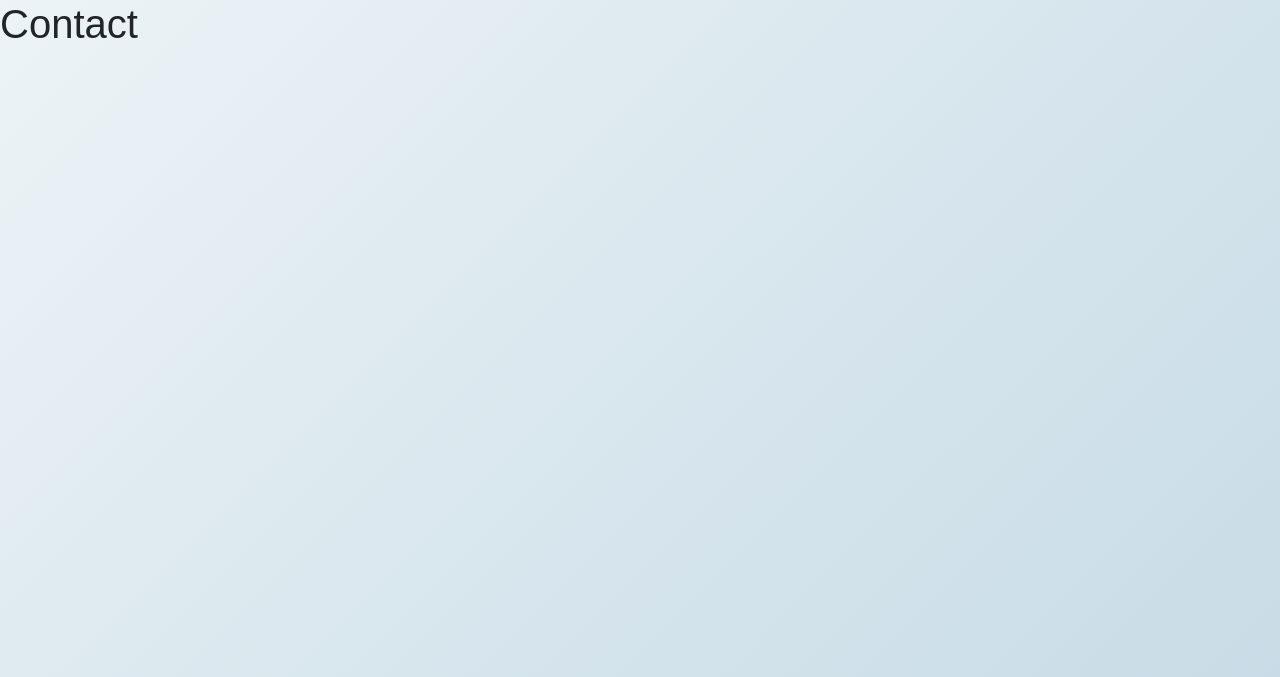
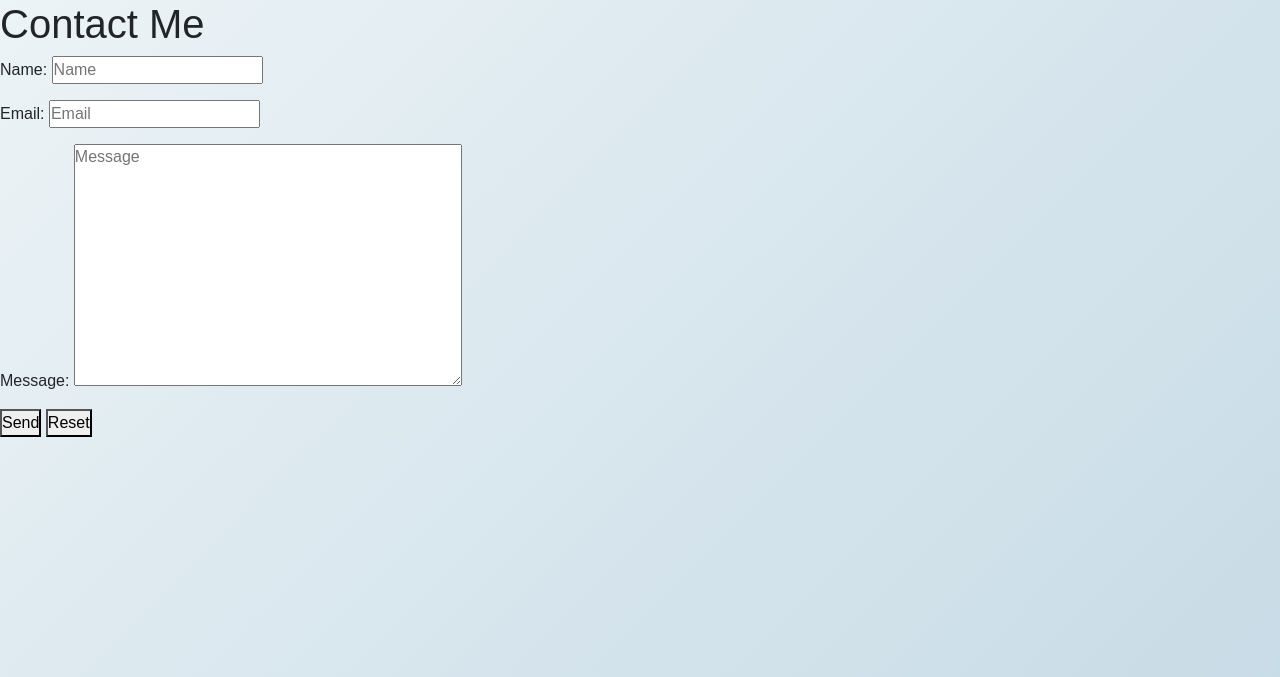
Before and after one commit to Rife49/117, a Django app: page /contact/ in a window 1280 px wide. Shown: the part 63-740 px from the top of the page. Run offline with Django 5.2, Linux system fonts and the light colour scheme.

Commit message:
update 1

```diff
--- /dev/null
+++ b/pages/forms.py
@@ -0,0 +1,9 @@
+from django import forms
+
+class ContactForm(forms.Form):
+    name = forms.CharField(max_length=50,
+        widget=forms.TextInput(attrs={'placeholder': 'Name'}))
+    email = forms.EmailField(
+        widget=forms.EmailInput(attrs={'placeholder': 'Email'}))
+    message = forms.CharField(
+        widget=forms.Textarea(attrs={'placeholder': 'Message'}))
--- a/pages/views.py
+++ b/pages/views.py
@@ -1,4 +1,6 @@
 from django.shortcuts import render
+from .forms import ContactForm
+from django.core.mail import send_mail
 
 # Create your views here.
 def about_me (request):
@@ -8,4 +10,41 @@ def experience (request):
     return render(request, 'pages/experience.html')
 
 def contact(request):
-    return render(request, 'pages/contact.html')
+    if request.method =='POST':
+        #form is not empty
+        #To send email
+        form = ContactForm(request.POST)
+        #Collect the data
+        if form.is_valid():
+            name = form.cleaned_data['name']
+            email = form.cleaned_data['email']
+            message = form.cleaned_data['message']
+            # Build the message
+            message_body = (
+                f'You have a new email from your portfolio \n'
+                f'Name: {name} \n'
+                f'Email: {email} \n'
+                f'Message: {message}'
+            )
+
+            # Try to send email
+            try:
+                send_mail(
+                    'New email from Portfolio', #Subject
+                    message_body, # What the users type
+                    email, # Users Email
+                    ['rifer4949@gmail.com']
+                )
+                form = ContactForm()
+                return render(request, 'pages/contact.html', {'form': form})
+            except Exception as e:
+                print(f'Error sending email: {e}')
+                form = ContactForm()
+                return render(request, 'pages/contact.html', {'form': form})
+        else:
+            print('Form not valid')
+            form = ContactForm()
+            return render(request, 'pages/contact.html', {'form': form})
+    else:
+        form = ContactForm()
+        return render(request, 'pages/contact.html', {'form': form})
--- a/templates/pages/contact.html
+++ b/templates/pages/contact.html
@@ -1,14 +1,22 @@
 {% extends 'base.html' %}
+{% load static %}
 
 {% block title %}
 about me
 {% endblock title %}
 
 {% block content %}
-<div>
-    <h1>Contact</h1>
-
-</div>
+<section class="contact-form">
+    <h1>Contact Me</h1>
+    <form id="contact-form" method="POST">
+        {% csrf_token %}
+        {{ form.as_p }}
+    <div class="form-buttons">
+        <button type="submit">Send</button>
+        <button type="reset">Reset</button>
+    </div>
+    </form>
+</section>
 
 
 
```
Also changed, not shown: config/settings.py (+16 -0 lines), templates/projects/project_list.html (+24 -2 lines), projects/views.py (line endings or trailing spaces), 1 other file.
